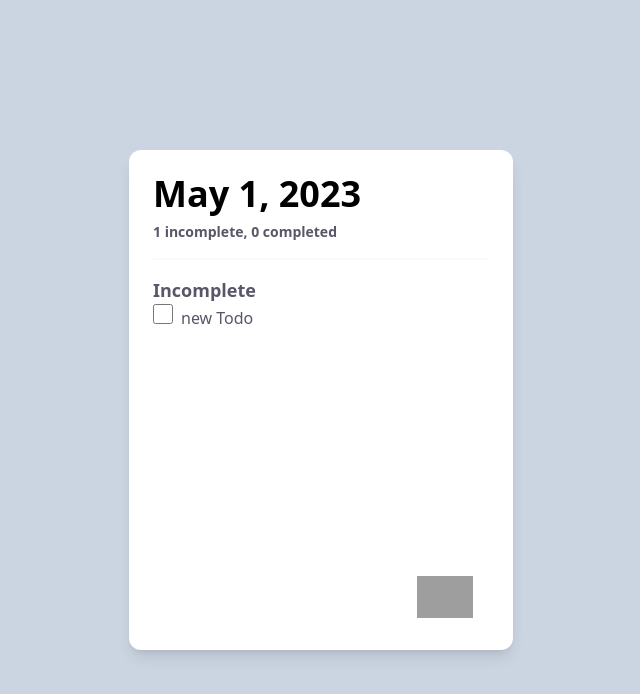
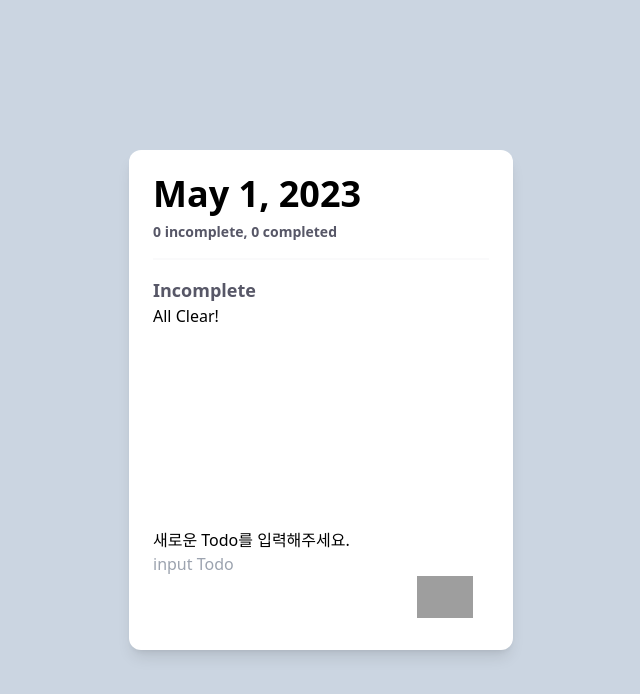
Before and after one commit to 0626na/practices-frontend, a React (Create React App) app in the folder simple-todo-list/: page / in a window 1280 px wide. Both pictures are taken after a click on the button 764 px from the left and 597 px from the top of the page. Shown: the top 694 px of the page, without its empty margins (319-959 px from the left). Built offline with nearby package versions, Linux system fonts and the light colour scheme; grey boxes are pictures that could not be loaded.

Commit message:
새 Todo 추가기능 완성

```diff
--- a/simple-todo-list/src/App.tsx
+++ b/simple-todo-list/src/App.tsx
@@ -1,14 +1,20 @@
-import React, { useState } from "react";
+import React from "react";
 import tw from "tailwind-styled-components";
 import CheckBox from "./components/checkBox";
 import { useRecoilState } from "recoil";
-import { completeTodoState, incompleteTodoState } from "./states/todoList";
+import {
+  addTodoVisibleState,
+  completeTodoState,
+  incompleteTodoState,
+} from "./states/todoList";
+import AddTodo from "./components/addTodo";
 
 function App() {
   const [incompletedList, setIncompledtedlist] =
     useRecoilState(incompleteTodoState);
   const [completedList, setCompletedList] = useRecoilState(completeTodoState);
-  const [id, setId] = useState(incompletedList.length);
+
+  const [bAdd, setAdd] = useRecoilState(addTodoVisibleState);
 
   const today = new Date();
   const month = today.toLocaleString("default", { month: "long" });
@@ -31,7 +37,8 @@ function App() {
         <div className="overflow-auto h-full">
           <IncompleteTodoList>
             <h2 className="text-[#575767] text-lg font-bold">Incomplete</h2>
-            {incompletedList.map((todo, index) => (
+            {incompletedList.length !== 0 ? (
+              incompletedList.map((todo, index) => (
                 <CheckBox
                   key={index}
                   checked={todo.checked}
@@ -49,7 +56,10 @@ function App() {
                 >
                   {todo}
                 </CheckBox>
-            ))}
+              ))
+            ) : (
+              <h3>All Clear!</h3>
+            )}
           </IncompleteTodoList>
           <CompleteTodoList>
             {!!completedList.length && (
@@ -77,15 +87,10 @@ function App() {
             ))}
           </CompleteTodoList>
         </div>
+        {bAdd && <AddTodo />}
         <button
           className="w-14 h-14 bg-[#515CC6] rounded-full mr-4 mb-2 self-end justify-items-end"
-          onClick={(e) => {
-            setIncompledtedlist([
-              { name: "new Todo", checked: false, id },
-              ...incompletedList,
-            ]);
-            setId(id + 1);
-          }}
+          onClick={(e) => setAdd(!bAdd)}
         >
           <img src="plus_icon.svg" alt="" />
         </button>
--- /dev/null
+++ b/simple-todo-list/src/components/addTodo.tsx
@@ -0,0 +1,35 @@
+import React, { useState } from "react";
+import { useRecoilState } from "recoil";
+import { addTodoVisibleState, incompleteTodoState } from "../states/todoList";
+
+function AddTodo() {
+  const [value, setValue] = useState("");
+  const [incompletedList, setIncompledtedlist] =
+    useRecoilState(incompleteTodoState);
+  const [id, setId] = useState(incompletedList.length);
+  const [bAdd, setAdd] = useRecoilState(addTodoVisibleState);
+
+  return (
+    <div>
+      <h2>새로운 Todo를 입력해주세요.</h2>
+      <input
+        type="text"
+        placeholder="input Todo"
+        value={value}
+        onChange={(e) => setValue(e.target.value)}
+        onKeyDown={(e) => {
+          if (e.key === "Enter") {
+            setIncompledtedlist([
+              { name: value, checked: false, id },
+              ...incompletedList,
+            ]);
+            setId(id + 1);
+            setAdd(false);
+          }
+        }}
+      />
+    </div>
+  );
+}
+
+export default AddTodo;
--- a/simple-todo-list/src/components/checkBox.tsx
+++ b/simple-todo-list/src/components/checkBox.tsx
@@ -1,6 +1,6 @@
 import React, { useEffect, useState } from "react";
-import { useRecoilState } from "recoil";
-import { Todo, incompleteTodoState } from "../states/todoList";
+
+import { Todo } from "../states/todoList";
 
 type todo = {
   children: Todo;
--- a/simple-todo-list/src/states/todoList.ts
+++ b/simple-todo-list/src/states/todoList.ts
@@ -15,3 +15,8 @@ export const completeTodoState = atom<Todo[]>({
   key: "complete_todolist",
   default: [],
 });
+
+export const addTodoVisibleState = atom({
+  key: "visible_addTodo",
+  default: false,
+});
```
Also changed, not shown: 1 other file (tests, documents, lock files or other folders). Lines whose indentation alone changed are shown as unchanged.
